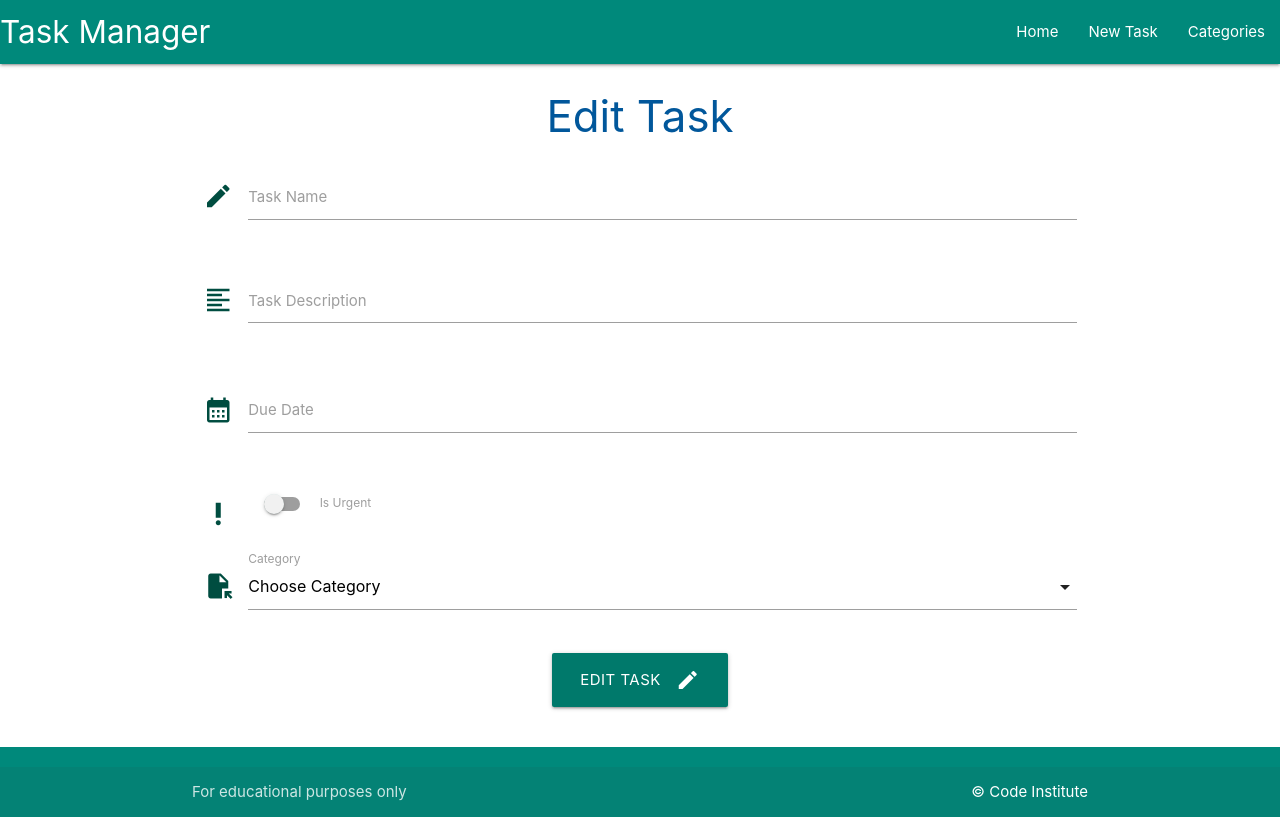
After one commit to anu1301/task-manager, a Flask app: template taskmanager/templates/edit_task.html in a window 1280 px wide. The commit adds this page. Run offline with Flask 2, Linux system fonts and the light colour scheme; the template is opened without the code that fills it, so the values that code supplies are empty.

Commit message:
Add button and function for edit task

```diff
--- /dev/null
+++ b/taskmanager/templates/edit_task.html
@@ -0,0 +1,80 @@
+{% extends "base.html" %}
+{% block content %}
+
+<h3 class="light-blue-text text-darken-4 center-align">Edit Task</h3>
+
+<div class="row teal-text">
+    <form class="col s12" method="POST" action="{{ url_for('edit_task', task_id=task.id) }}">
+        <!--task_name-->
+        <div class="row">
+            <div class="input-field col s12">
+                <i class="material-icons prefix teal-text text-darken-4">create</i>
+                <input id="task_name" name="task_name" value="{{ task.task_name }}" minlength="5" maxlength="50"
+                    type="text" class="validate" required>
+                <label for="task_name">Task Name</label>
+            </div>
+        </div>
+         <!--task_description-->
+         <div class="row">
+             <div class="input-field col s12">
+                 <i class="material-icons prefix teal-text text-darken-4">format_align_left</i>
+                 <textarea id="task_description" name="task_description" minlength="5" maxlength="200" type="text"
+                     class="materialize-textarea validate" required>{{ task.task_description }}</textarea>
+                 <label for="task_description">Task Description</label>
+             </div>
+         </div>
+        <!--due_date-->
+        <div class="row">
+            <div class="input-field col s12">
+                <i class="material-icons prefix teal-text text-darken-4">calendar_month</i>
+                <input id="due_date" name="due_date" type="text" value="{{ task.due_date.strftime('%d %B, %Y') }}"
+                    class="datepicker validate" required>
+                <label for="due_date">Due Date</label>
+            </div>
+        </div>
+        <!--is_urgent-->
+        <div class="row">
+            <div class="input-field col s12">
+                <div class="switch">
+                    <i class="material-icons prefix teal-text text-darken-4">priority_high</i>
+                    <label for="is_urgent">
+                        {% if task.is_urgent == True %}
+                            <input id="is_urgent" name="is_urgent" type="checkbox" checked>
+                        {% else %}
+                            <input id="is_urgent" name="is_urgent" type="checkbox">
+                        {% endif %}
+                        <span class="lever"></span>
+                        Is Urgent
+                    </label>
+                </div>
+            </div>
+        </div>
+        <!--category_id-->
+        <div class="row">
+            <div class="input-field col s12">
+                <i class="material-icons prefix teal-text text-darken-4">file_open</i>
+                <select id="category_id" name="category_id" class="validate" required>
+                    <option value="" disabled>Choose Category</option>
+                    {% for category in categories %}
+                        {% if category == task.category %}
+                            <option value="{{ category.id }}" selected>{{ category.category_name }}</option>
+                        {% else %}
+                            <option value="{{ category.id }}">{{ category.category_name }}</option>
+                        {% endif%}
+                    {% endfor %}
+                </select>
+                <label for="category_id">Category</label>
+            </div>
+        </div>
+        <!--submit button-->
+        <div class="row">
+            <div class="col s12 center-align">
+                <button type="submit" class="btn-large teal darken-2">
+                    Edit Task <i class="material-icons right">edit</i>
+                </button>
+            </div>
+        </div>
+    </form>
+</div>
+
+{% endblock %}
--- a/taskmanager/templates/tasks.html
+++ b/taskmanager/templates/tasks.html
@@ -24,6 +24,9 @@
       <div class="collapsible-body">
         <strong>{{ task.category }}</strong>
         <p>{{ task.task_description }}</p>
+        <p>
+          <a href="{{ url_for('edit_task', task_id=task.id) }}" class="btn teal accent-3">Edit</a>
+        </p>
       </div>
     </li>
     {% endfor %}
```
Also changed, not shown: taskmanager/routes.py (+14 -0 lines).
